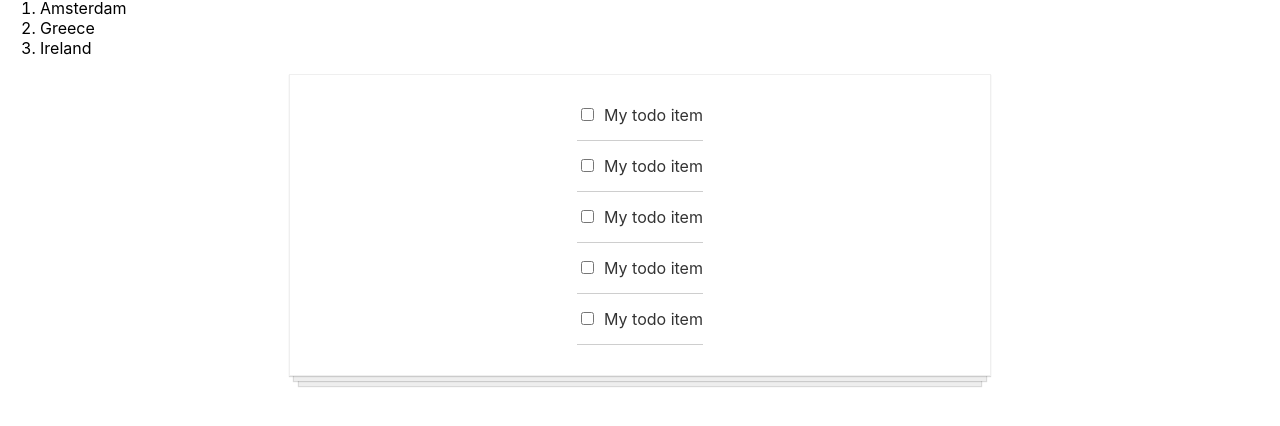
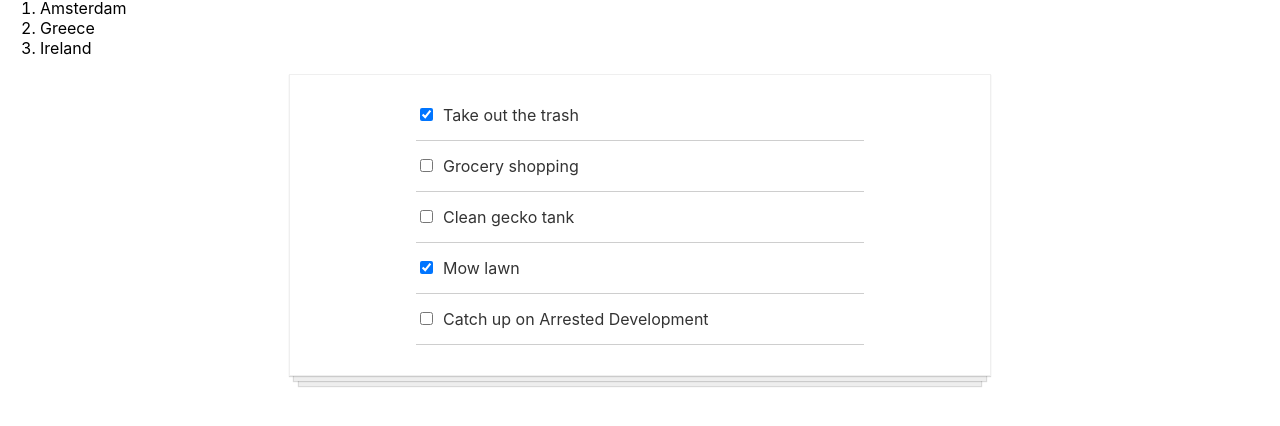
Before and after one commit to burn1ng/react-app, a React (Create React App) app: page / in a window 1280 px wide. Shown: the part 172-598 px from the top of the page. Built offline with nearby package versions, Linux system fonts and the light colour scheme.

Commit message:
finished 12 lesson

```diff
--- a/src/components/todo/ToDoItem.js
+++ b/src/components/todo/ToDoItem.js
@@ -1,12 +1,10 @@
 import React from "react";
 
-const ToDoItem = () => (
-  <>
-    <label className="todo__item">
-      <input type="checkbox" />
-      My todo item
-    </label>
-  </>
+const ToDoItem = props => (
+  <label className="todo__item">
+    <input type="checkbox" checked={props.data.completed} />
+    {props.data.text}
+  </label>
 );
 
 export default ToDoItem;
--- a/src/components/todo/ToDoList.js
+++ b/src/components/todo/ToDoList.js
@@ -1,14 +1,13 @@
 import React from "react";
 import "./to_do_list.css";
 import ToDoItem from "./ToDoItem";
+import todos_data from "./todos_data";
 
 const ToDoList = () => (
   <div className="todo__list">
-    <ToDoItem />
-    <ToDoItem />
-    <ToDoItem />
-    <ToDoItem />
-    <ToDoItem />
+    {todos_data.map(todo => (
+      <ToDoItem key={todo.id} data={todo} />
+    ))}
   </div>
 );
 
--- a/src/components/todo/to_do_list.css
+++ b/src/components/todo/to_do_list.css
@@ -21,6 +21,8 @@
   color: #333;
   display: flex;
   align-items: center;
+  justify-content: flex-start;
+  width: 70%;
   padding-bottom: 15px;
   border-bottom: 1px solid #cecece;
 }
--- /dev/null
+++ b/src/components/todo/todos_data.js
@@ -0,0 +1,29 @@
+const todosData = [
+  {
+    id: 1,
+    text: "Take out the trash",
+    completed: true
+  },
+  {
+    id: 2,
+    text: "Grocery shopping",
+    completed: false
+  },
+  {
+    id: 3,
+    text: "Clean gecko tank",
+    completed: false
+  },
+  {
+    id: 4,
+    text: "Mow lawn",
+    completed: true
+  },
+  {
+    id: 5,
+    text: "Catch up on Arrested Development",
+    completed: false
+  }
+];
+
+export default todosData;
```
Also changed, not shown: src/components/joke_list/JokesList.js (added, +13 -0 lines).
